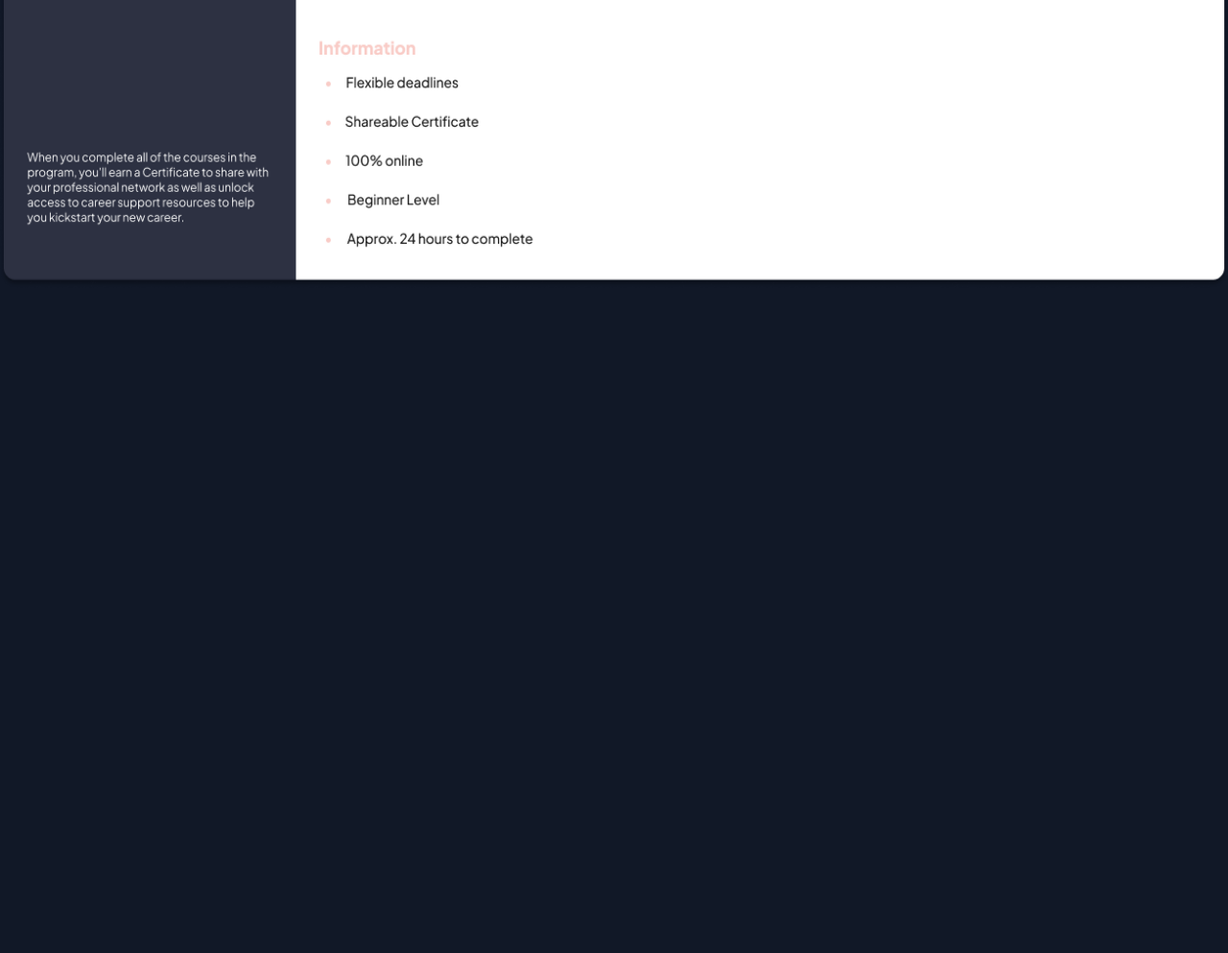
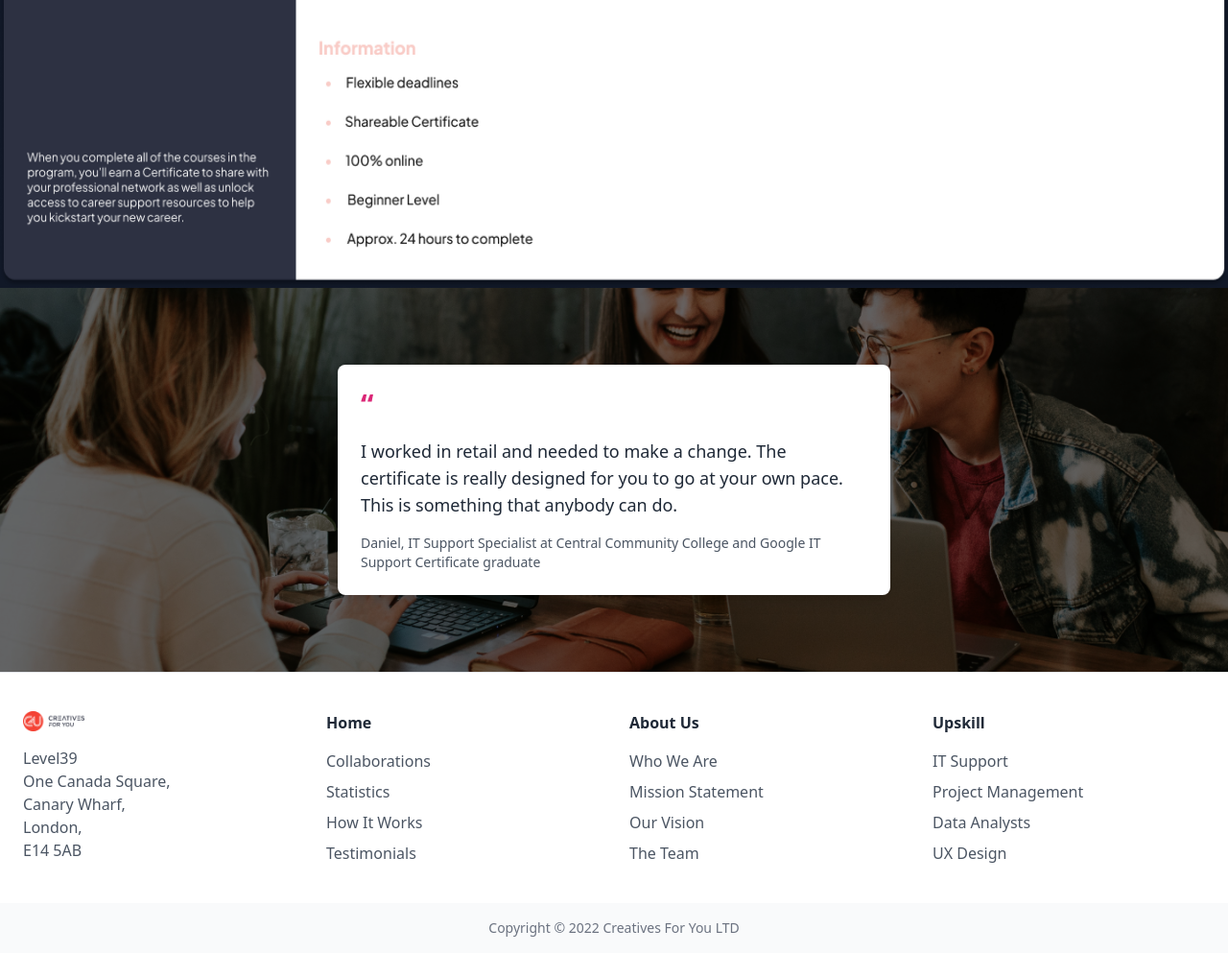
Before and after one commit to suraid12/assignment-recover, a website built with Vite: page index.html in a window 1280 px wide. Shown: the part 7120-8113 px from the top of the page at 96% size. Before the commit the page ends 7420 px from the top, so only its background shows below. Built offline with nearby package versions, Linux system fonts and the light colour scheme.

Commit message:
footer section updated

```diff
--- a/index.html
+++ b/index.html
@@ -245,6 +245,74 @@
   <img src="Image/card5.png" alt="card-2" class="h-[70vw] w-full">
 
 </div>
+
+</section>
+<section class="bg-gray-100 text-gray-800">
+   <!-- Testimonial Section -->
+<div class="relative bg-cover bg-center bg-no-repeat" style="background-image: url('Image/backgroundimage.png');">
+  <div class="bg-black bg-opacity-50">
+    <div class="max-w-7xl mx-auto py-12 px-6 md:py-20">
+      <div class="bg-white p-6 rounded-lg shadow-lg max-w-xl mx-auto">
+        <p class="text-pink-600 text-3xl font-bold mb-4">“</p>
+        <p class="text-gray-800 text-lg font-medium mb-4">
+          I worked in retail and needed to make a change. The certificate is really designed for you to go at your own pace. This is something that anybody can do.
+        </p>
+        <p class="text-gray-600 text-sm font-medium">
+          Daniel, IT Support Specialist at Central Community College and Google IT Support Certificate graduate
+        </p>
+      </div>
+    </div>
+  </div>
+</div>
+
+<!-- Footer Section -->
+<footer class="bg-white border-t border-gray-200">
+  <div class="max-w-7xl mx-auto px-6 py-10 grid grid-cols-1 md:grid-cols-4 gap-8">
+    <!-- Logo and Address -->
+    <div>
+      <img src="Image/logo1.png" alt="Logo" class="w-16 h-auto mb-4">
+      <p class="text-gray-600">
+        Level39<br>
+        One Canada Square,<br>
+        Canary Wharf,<br>
+        London,<br>
+        E14 5AB
+      </p>
+    </div>
+    <!-- Navigation Links -->
+    <div>
+      <h3 class="font-bold text-gray-800 mb-4">Home</h3>
+      <ul class="space-y-2 text-gray-600">
+        <li>Collaborations</li>
+        <li>Statistics</li>
+        <li>How It Works</li>
+        <li>Testimonials</li>
+      </ul>
+    </div>
+    <div>
+      <h3 class="font-bold text-gray-800 mb-4">About Us</h3>
+      <ul class="space-y-2 text-gray-600">
+        <li>Who We Are</li>
+        <li>Mission Statement</li>
+        <li>Our Vision</li>
+        <li>The Team</li>
+      </ul>
+    </div>
+    <div>
+      <h3 class="font-bold text-gray-800 mb-4">Upskill</h3>
+      <ul class="space-y-2 text-gray-600">
+        <li>IT Support</li>
+        <li>Project Management</li>
+        <li>Data Analysts</li>
+        <li>UX Design</li>
+      </ul>
+    </div>
+  </div>
+  <div class="text-center py-4 bg-gray-50 text-gray-500 text-sm">
+    Copyright © 2022 Creatives For You LTD
+  </div>
+</footer>
+</section>
 <script>
     const htmlTag = document.getElementById("htmlTag");
     document.getElementById("switch").addEventListener("click",function(){
```
